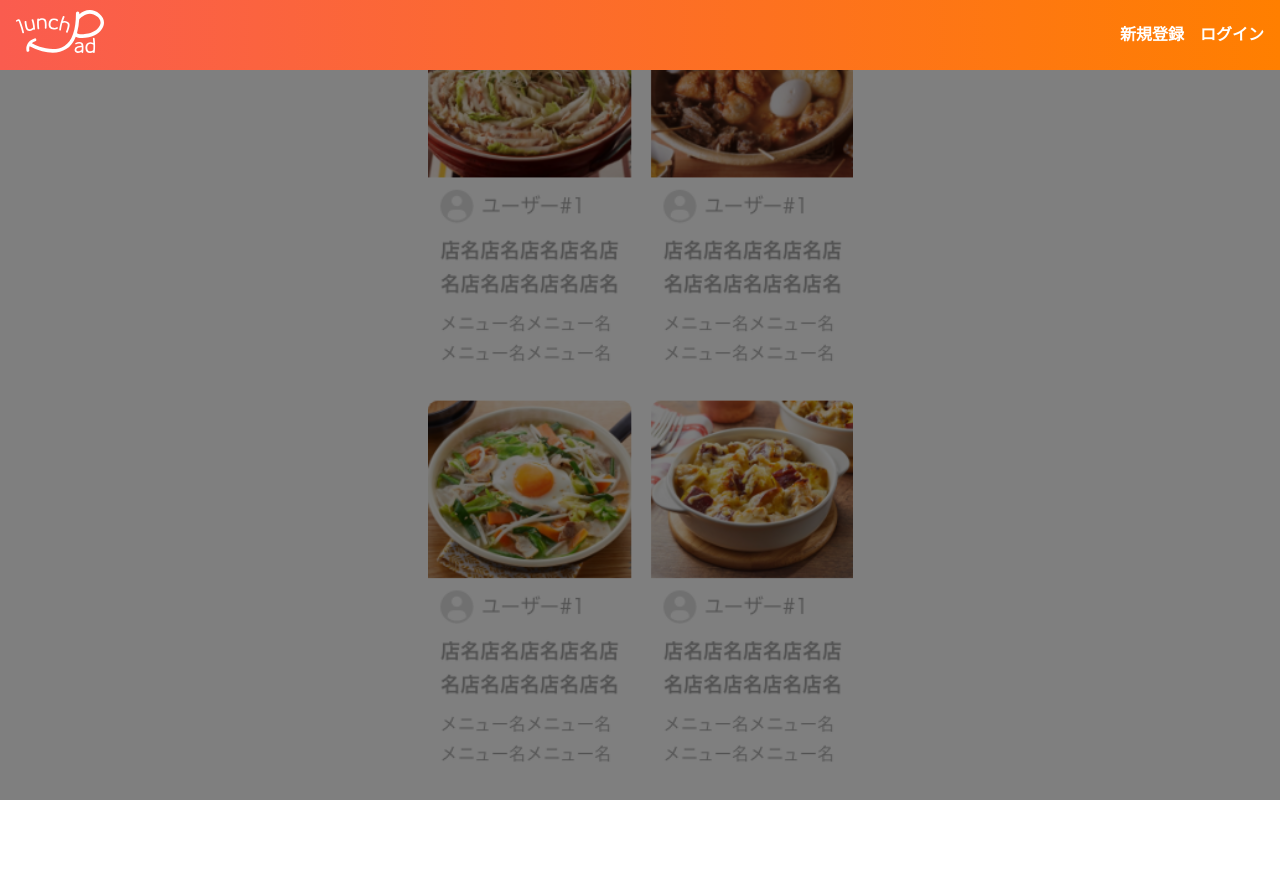
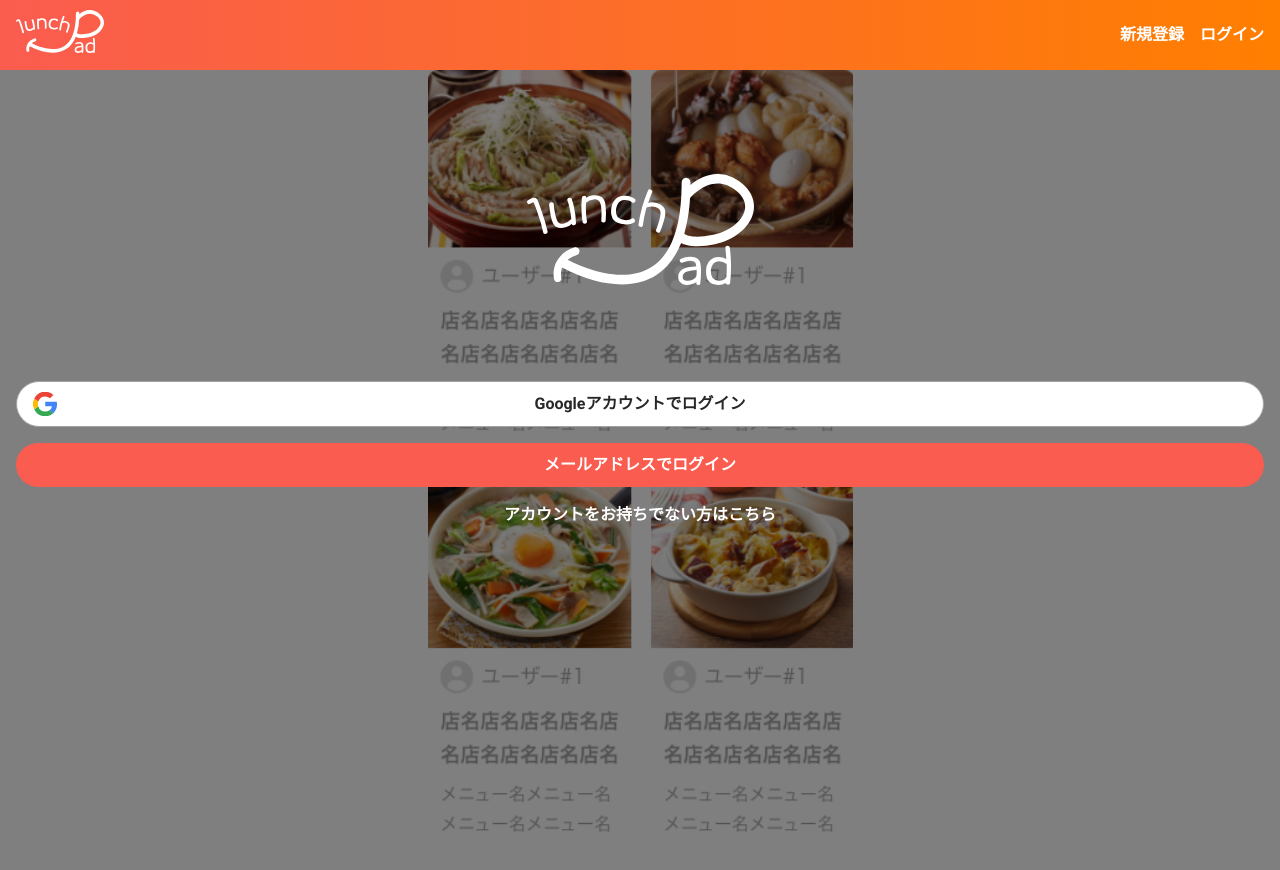
Before and after one commit to JOKOJOKO405/original-app, a Nuxt app: page / in a window 1280 px wide. Before the commit the page ends 800 px from the top, so only its background shows below. Built offline with nearby package versions, Linux system fonts and the light colour scheme.

Commit message:
Fix トップ背景入れ子削除

```diff
--- a/pages/index.vue
+++ b/pages/index.vue
@@ -1,5 +1,6 @@
 <template>
-  <TopBg>
+  <main>
+  <TopBg />
     <div class="inner">
       <Logo />
       <GoogleLogin label="Googleアカウントでログイン" @google-login="googleLogin" />
@@ -10,7 +11,7 @@
         アカウントをお持ちでない方はこちら
       </p>
     </div>
-  </TopBg>
+  </main>
 </template>
 
 <script>
```
